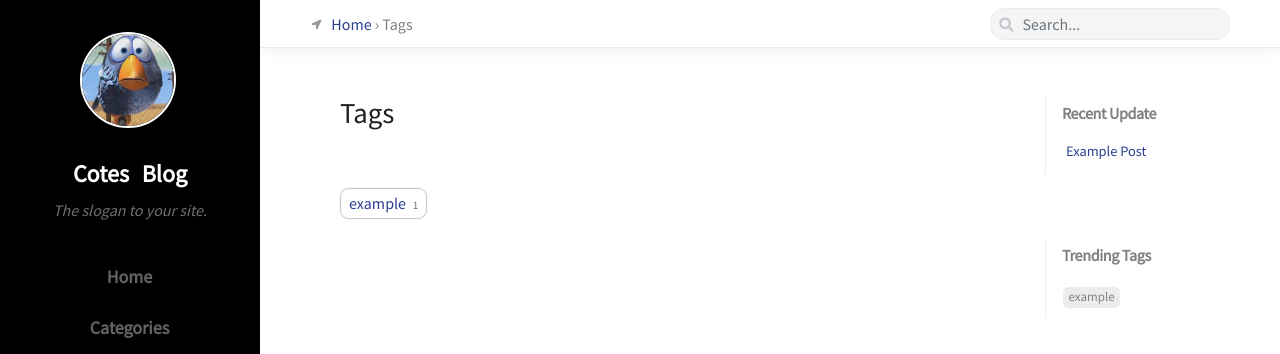
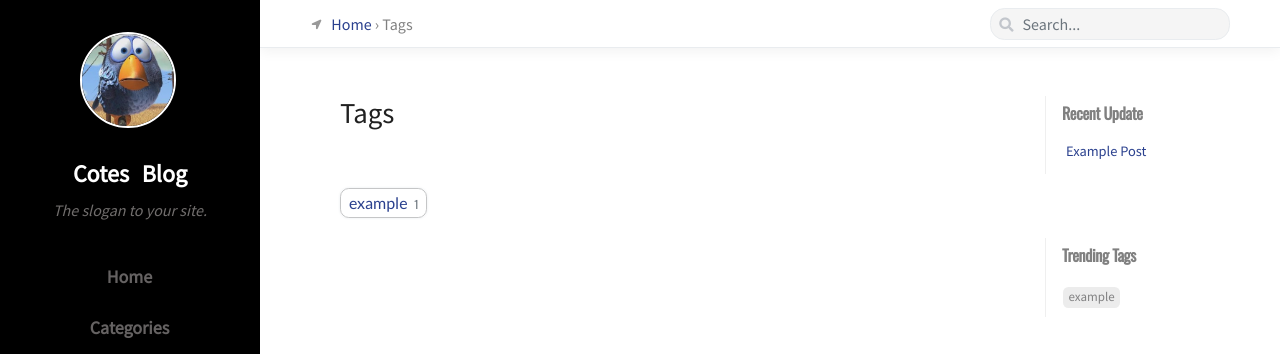
Before and after one commit to tracygu/tracygu.github.io, a Jekyll site: the page built from tabs/tags.md, in a window 1280 px wide. Shown: the top 354 px of the page. Built offline with Jekyll 4.4.1, drawn with Linux system fonts in a browser that asks for light colours; nearby versions of some CDN libraries; comment, search, counter and statistics services are not loaded.

Commit message:
Added more font-families.

```diff
--- a/_includes/head.html
+++ b/_includes/head.html
@@ -18,7 +18,6 @@
 
   <link rel="apple-touch-icon" href="favicon.ico">
   <link rel="stylesheet" href="https://cdn.bootcss.com/twitter-bootstrap/4.0.0/css/bootstrap.min.css">
-  <link rel="stylesheet" href="https://fonts.googleapis.com/css?family=Source+Sans+Pro">
   <link rel="stylesheet" href="/assets/lib/fontawesome-5.1.0/css/all.css">
   <link rel="stylesheet" href="/assets/css/styles.css">
 
--- a/assets/css/src/main.scss
+++ b/assets/css/src/main.scss
@@ -1,4 +1,5 @@
 /*--- root ---*/
+@import url('https://fonts.googleapis.com/css?family=Source+Sans+Pro|Oswald|Lato');
 
 html, body {
   height: 100%;
@@ -365,6 +366,7 @@
   letter-spacing: -0.02em;
   font-size: 1rem;
   font-weight: 700;
+  font-family: 'Oswald', sans-serif;
 }
 
 .panel-group .post-content {
@@ -740,6 +742,7 @@
 #toc-wrap>h3 {
   font-size: 1rem;
   font-weight: 700;
+  font-family: 'Oswald', sans-serif;
   color: gray;
 }
 
@@ -813,11 +816,13 @@
   letter-spacing: 0;
   border: 1px solid #c5c6c7 !important;
   box-shadow: 0 0 3px 0 #e9ecef;
+  font-family: 'Lato', sans-serif;
 }
 
 .tag span {
+  margin-left: 0.6em;
   font-size: 0.7em;
-  margin-left: 0.6em;
+  font-family: 'Oswald', sans-serif;
 }
 
 
@@ -839,9 +844,9 @@
 
 #archives span.lead {
   font-size: 1.5rem;
+  font-family: 'Oswald', sans-serif;
   position: relative;
   left: 5px;
-  // background: antiquewhite;
 }
 
 #archives span.lead:not(:first-child) {
```
